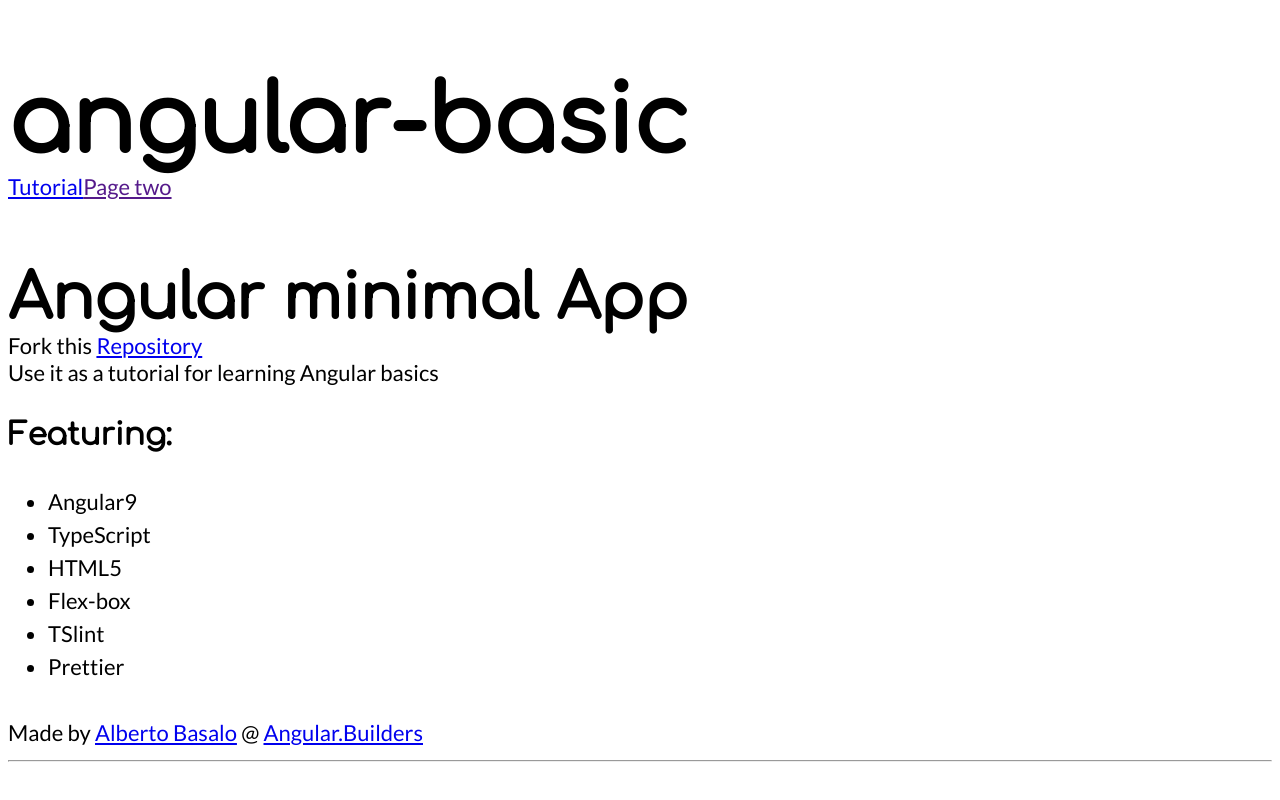
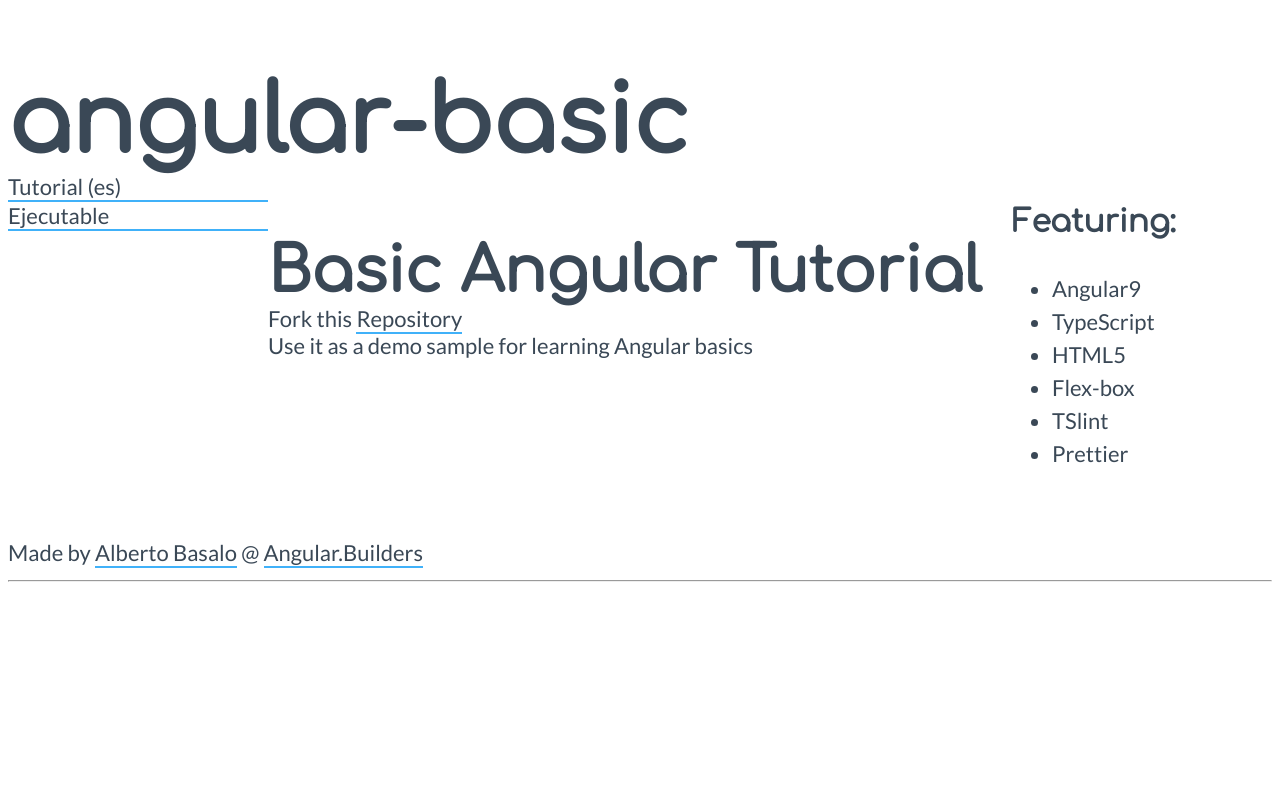
Before and after one commit to JordiGlomer/angular-basic, an Angular app: page / in a window 1280 px wide. Shown: the top 800 px of the page. Built offline with nearby package versions, Linux system fonts and the light colour scheme.

Commit message:
🎨: styling and layout

```diff
--- a/src/app/app.component.html
+++ b/src/app/app.component.html
@@ -4,21 +4,21 @@
 </header>
 <main>
   <nav>
-    <a href="https://academia-binaria.com/hola-angular-cli/">Tutorial</a>
-    <a href="">Page two</a>
+    <a href="https://academia-binaria.com/hola-angular-cli/">Tutorial (es)</a>
+    <a href="https://academiabinaria.github.io/angular-basic/">Ejecutable</a>
   </nav>
   <section>
     <article>
       <header>
         <h2>
-          Angular minimal App
+          Basic Angular Tutorial
         </h2>
       </header>
       <main>Fork this <a
            href="https://github.com/AcademiaBinaria/angular-basic">Repository</a>
            <router-outlet></router-outlet>
       </main>
-      <footer>Use it as a tutorial for learning Angular basics</footer>
+      <footer>Use it as a demo sample for learning Angular basics</footer>
     </article>
   </section>
   <aside>
--- a/src/assets/layout-flex.css
+++ b/src/assets/layout-flex.css
@@ -1,34 +1,34 @@
-body {
+body > ab-root {
   min-height: 100vh;
 }
 
 body,
-body > main {
+body > ab-root > main {
   display: flex;
   flex: 1 1 auto;
   flex-direction: column;
 }
 
-body > main > nav {
+body > ab-root > main > nav {
   order: -1;
   flex-direction: row;
 }
 
-body > main > section {
+body > ab-root > main > section {
   flex: 1 1 auto;
 }
 
-body > main > aside {
+body > ab-root > main > aside {
   display: none;
 }
 
 @media (min-width: 768px) {
-  body > main {
+  body > ab-root > main {
     flex-direction: row;
   }
 
-  body > main > nav,
-  body > main > aside {
+  body > ab-root > main > nav,
+  body > ab-root > main > aside {
     flex: 0 0 260px;
     display: flex;
     flex-direction: column;
--- a/src/assets/typography.css
+++ b/src/assets/typography.css
@@ -3,6 +3,7 @@
   /* Change default typefaces here */
   font-family: "Lato", serif;
   font-size: 137.5%;
+  color: #3a4856;
   -webkit-font-smoothing: antialiased;
 }
 /* Copy & Lists */
@@ -82,3 +83,18 @@
 code {
   vertical-align: bottom;
 }
+a {
+  color: #3a4856;
+  text-decoration: none;
+  border-bottom: 2px solid #40b1f9;
+}
+a:hover {
+  color: #ffffff;
+  background-color: #40b1f9;
+  text-decoration: none;
+}
+a:visited {
+  color: #3a4856;
+  text-decoration: none;
+  border-bottom: 2px solid #40b1f9;
+}
--- a/src/index.html
+++ b/src/index.html
@@ -6,8 +6,8 @@
   <base href="/">
   <meta name="viewport" content="width=device-width, initial-scale=1">
   <link rel="icon" type="image/x-icon" href="favicon.ico">
-  <link rel="stylesheet" href="./assets/layout-flex.css" />
-  <link rel="stylesheet" href="./assets/typography.css" />
+  <link rel="stylesheet" href="/assets/layout-flex.css" />
+  <link rel="stylesheet" href="/assets/typography.css" />
   <link rel="stylesheet" href="https://fonts.googleapis.com/css?family=Comfortaa|Lato" />
 </head>
 <body>
```
